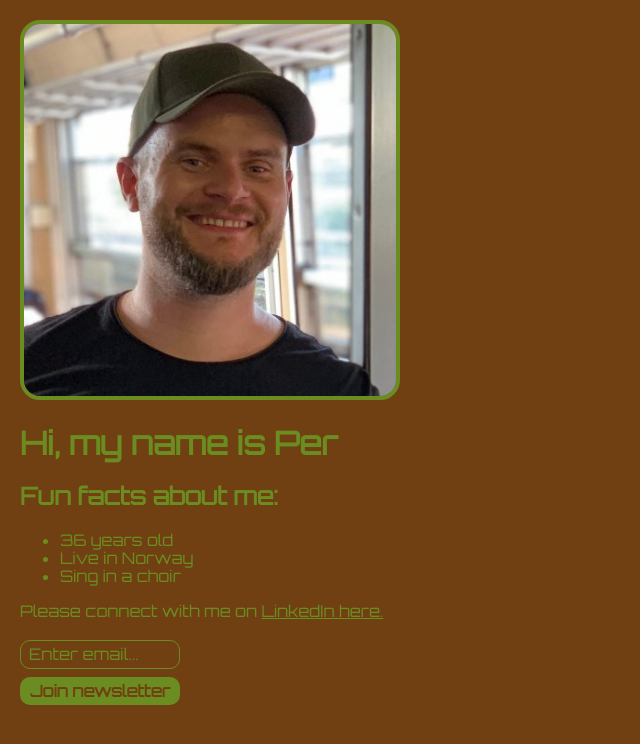
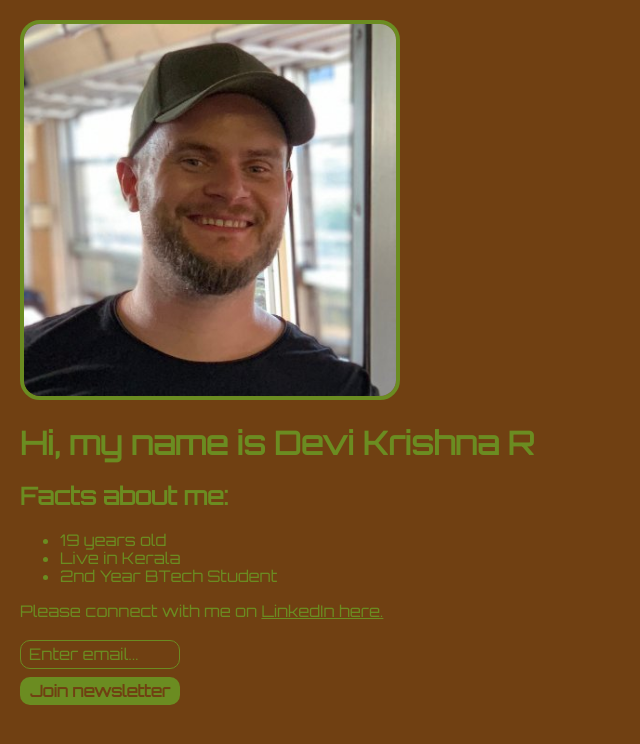
Before and after one commit to Devikris/Web-Bootcamp, a website built with Vite: page firstweb/index.html in a window 1280 px wide. Shown: the whole page, without its empty margins (0-640 px from the left). Built offline with nearby package versions, Linux system fonts and the light colour scheme; a web font is replaced by a local one.

Commit message:
Update index.html

```diff
--- a/firstweb/index.html
+++ b/firstweb/index.html
@@ -11,14 +11,14 @@
         Write the HTML for your personal website.
         -->
         <img src="per.jpg">
-        <h1>Hi, my name is Per</h1>
-        <h2>Fun facts about me:</h2>
+        <h1>Hi, my name is Devi Krishna R</h1>
+        <h2>Facts about me:</h2>
         <ul>
-            <li>36 years old</li>
-            <li>Live in Norway</li>
-            <li>Sing in a choir</li>
+            <li>19 years old</li>
+            <li>Live in Kerala</li>
+            <li>2nd Year BTech Student</li>
         </ul>
-        <p>Please connect with me on <a href="https://www.linkedin.com/in/per-harald-borgen/" taget="_blank">LinkedIn here.</a></p>
+        <p>Please connect with me on <a href="https://www.linkedin.com/in/devi-krishna-r/" taget="_blank">LinkedIn here.</a></p>
         <input type="text" placeholder="Enter email...">
         <button>Join newsletter</button>
     </body>
```
